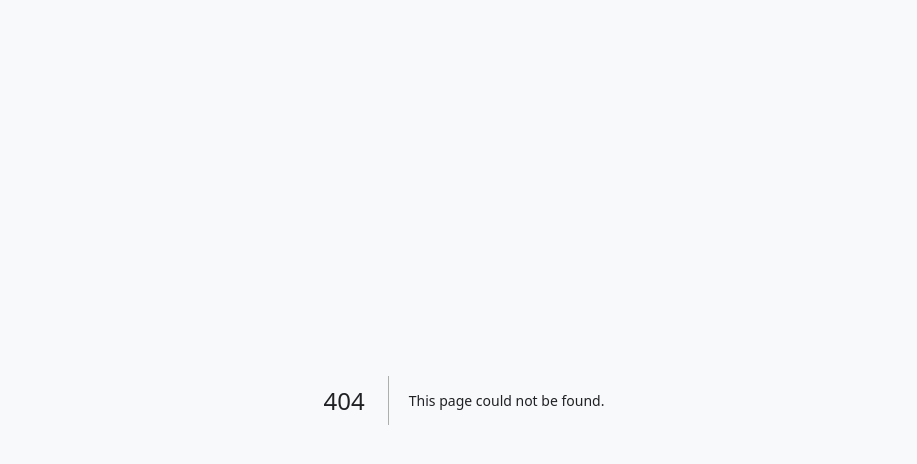
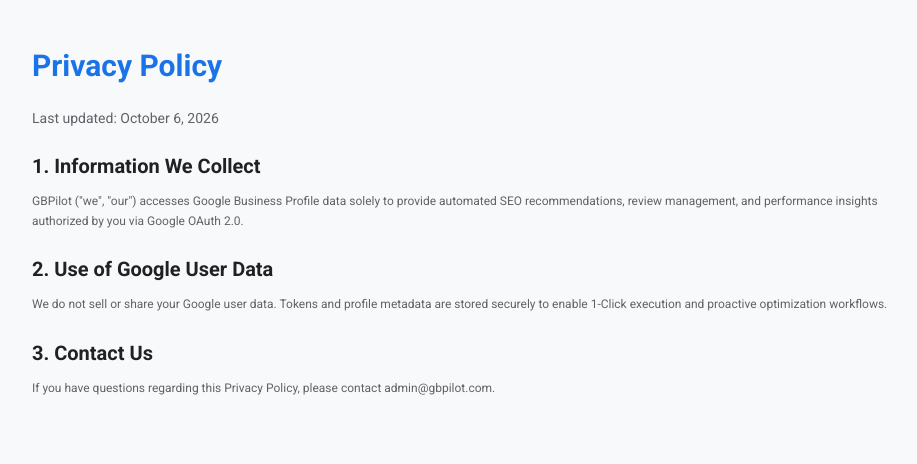
Before and after one commit to banzaimarketingdubai-dot/gbpilot-saas, a Next.js app: page /privacy in a window 1280 px wide. Before the commit this address had no page. Shown: the top 464 px of the page, without its empty margins (176-1093 px from the left). Built offline with nearby package versions, Linux system fonts and the light colour scheme.

Commit message:
Feat: Add Privacy Policy page at /privacy for Google OAuth compliance

```diff
--- /dev/null
+++ b/src/app/privacy/page.tsx
@@ -0,0 +1,31 @@
+import React from 'react';
+
+export default function PrivacyPolicyPage() {
+  return (
+    <div className="max-w-4xl mx-auto px-4 py-12 text-google-text-primary space-y-6">
+      <h1 className="text-3xl font-extrabold text-google-blue">Privacy Policy</h1>
+      <p className="text-sm text-google-text-secondary">Last updated: October 6, 2026</p>
+
+      <section className="space-y-3">
+        <h2 className="text-xl font-bold">1. Information We Collect</h2>
+        <p className="text-xs leading-relaxed text-google-text-secondary">
+          GBPilot ("we", "our") accesses Google Business Profile data solely to provide automated SEO recommendations, review management, and performance insights authorized by you via Google OAuth 2.0.
+        </p>
+      </section>
+
+      <section className="space-y-3">
+        <h2 className="text-xl font-bold">2. Use of Google User Data</h2>
+        <p className="text-xs leading-relaxed text-google-text-secondary">
+          We do not sell or share your Google user data. Tokens and profile metadata are stored securely to enable 1-Click execution and proactive optimization workflows.
+        </p>
+      </section>
+
+      <section className="space-y-3">
+        <h2 className="text-xl font-bold">3. Contact Us</h2>
+        <p className="text-xs leading-relaxed text-google-text-secondary">
+          If you have questions regarding this Privacy Policy, please contact admin@gbpilot.com.
+        </p>
+      </section>
+    </div>
+  );
+}
```
